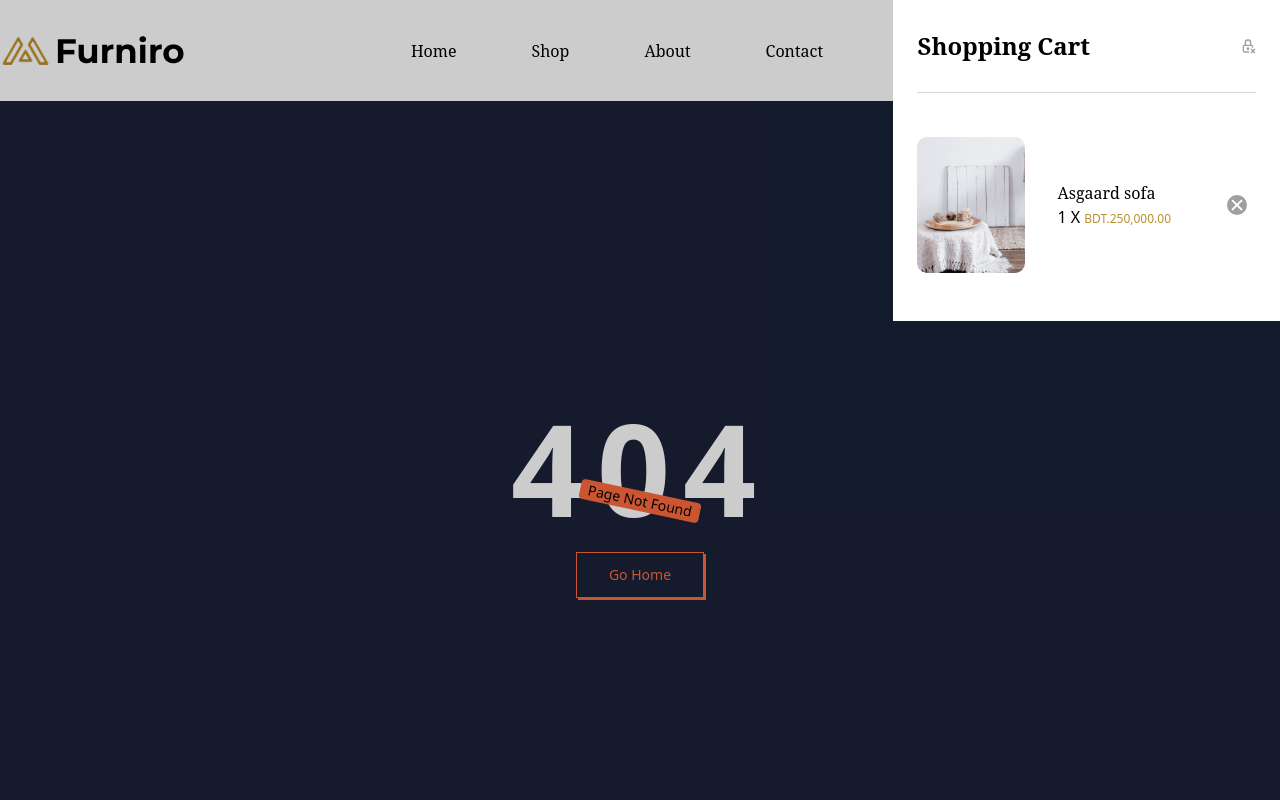
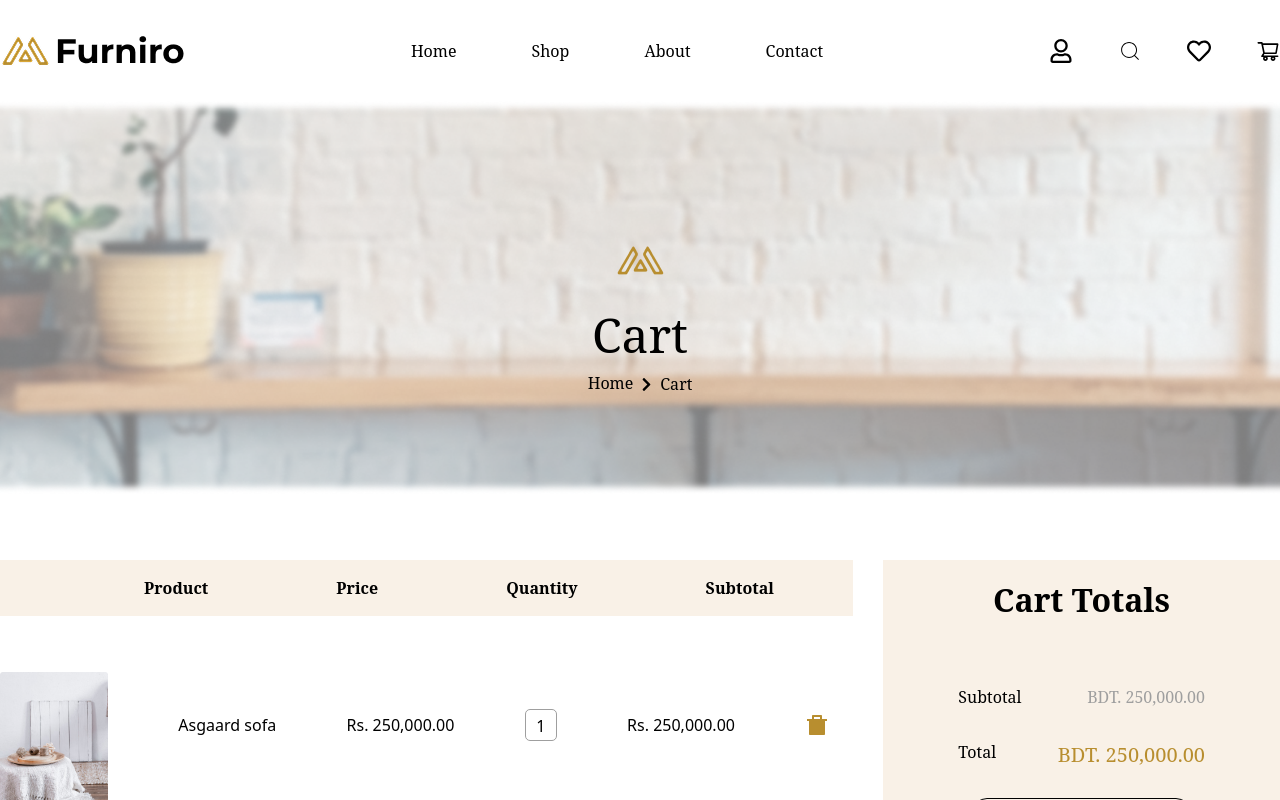
Before and after one commit to developerpalash-tech/Furniture, a React (Vite) app: page /cart in a window 1280 px wide. Shown: the top 800 px of the page. Built offline with nearby package versions, Linux system fonts and the light colour scheme.

Commit message:
Cart page add

```diff
--- a/src/App.jsx
+++ b/src/App.jsx
@@ -5,12 +5,14 @@ import Layout from './Components/Layout'
 import Home from './Pages/Home'
 import Shop from './Pages/Shop'
 import ErrorPage from './Components/ErrorPage'
+import Cart from './Pages/Cart'
 
 function App() {
   const myRoute=createBrowserRouter(createRoutesFromElements(
     <Route path='/' element={<Layout/>}>
       <Route index element={<Home/>}/>
       <Route path='/shop' element={<Shop/>}/>
+      <Route path='/cart' element={<Cart/>}/>
       <Route path='*' element={<ErrorPage/>}/>
 
     </Route>
--- a/src/Components/Card/CardSidebar.jsx
+++ /dev/null
@@ -1,21 +0,0 @@
-import { TbLockX } from "react-icons/tb";
-import SidebarItem from "./SidebarItem";
-
-
-const CardSidebar = () => {
-  return (
-    <>
-        <div className=" z-10 top-0 right-0 w-full fixed h-full bg-[rgba(0,0,0,0.2)]">
-            <div className="w-fit py-7 px-6 bg-white ml-auto">
-                <div className=" flex justify-between items-center gap-[150px] pb-7 border-b border-b-[#D9D9D9] ">
-                    <h2 className='text-2xl text-black font-poppins font-semibold leading-[36px]'>Shopping Cart</h2>
-                    <TbLockX className="text-[#9F9F9F]"/>
-                </div>
-                <SidebarItem/>
-            </div>
-        </div>
-    </>
-  )
-}
-
-export default CardSidebar
--- /dev/null
+++ b/src/Components/Cart/CartSidebar.jsx
@@ -0,0 +1,39 @@
+import { TbLockX } from "react-icons/tb";
+import SidebarItem from "./SidebarItem";
+import Cartbutton from "./Cartbutton";
+import { useState } from "react";
+
+
+const CartSidebar = ({handelCartClose}) => {
+
+  return (
+    <>
+        <div className=" z-10 top-0 right-0 w-full fixed h-full bg-[rgba(0,0,0,0.2)]">
+            <div className="w-fit py-7  bg-white ml-auto h-[746px]">
+                <div className=" flex justify-between items-center gap-[150px] pb-7 border-b border-b-[#D9D9D9] px-6">
+                    <h2 className='text-2xl text-black font-poppins font-semibold leading-[36px]'>Shopping Cart</h2>
+                    <TbLockX className="text-[#9F9F9F] text-2xl" onClick={()=>handelCartClose(false)}/>
+                </div>
+                <div className="sidebar h-[460px] overflow-y-scroll px-6">
+                  <SidebarItem/>
+                  <SidebarItem/>
+                  <SidebarItem/>
+                  <SidebarItem/>
+                  <SidebarItem/>
+                  <SidebarItem/>
+                </div>
+                <div className="flex items-center pt-2 pb-6 border-b border-b-[#D9D9D9] px-6">
+                  <p className="text-base text-black font-poppins font-normal">Subtotal</p>
+                  <p className="text-base text-brandcolor font-poppins font-semibold pl-[100px]">BDT. 520,000.00</p>
+                </div>
+                <div className="flex justify-center items-center gap-[14px] pt-[26px] px-6">
+                  <Cartbutton path={"/cart"} title={"Cart"}/>
+                  <Cartbutton path={"/cart"} title={"Checkout"}/>
+                </div>
+            </div>
+        </div>
+    </>
+  )
+}
+
+export default CartSidebar
--- /dev/null
+++ b/src/Components/Cart/CartTotal.jsx
@@ -0,0 +1,53 @@
+import React from 'react'
+import image from '../../assets/Images/Dining.png'
+import { Link } from 'react-router-dom'
+import { RiDeleteBin7Fill } from "react-icons/ri";
+
+
+const CartTotal = () => {
+  return (
+    <section className='py-[66px]'>
+        <div className="container m-auto">
+            <div className="flex justify-between gap-[30px]">
+                <div className="w-8/12 ">
+                <ul className='flex  justify-between gap-32 text-base text-black font-poppins font-semibold py-4 px-[144px] bg-[#F9F1E7]'>
+                    <li><h3>Product</h3></li>
+                    <li><h3>Price</h3></li>
+                    <li><h3>Quantity</h3></li>
+                    <li><h3>Subtotal</h3></li>
+                </ul>
+                <div className="flex justify-between items-center pt-14">
+                    <div className="w-[108px] h-[105px]">
+                        <img src={image} alt="img" />
+                    </div>
+                    <p>Asgaard sofa</p>
+                    <p>Rs. 250,000.00</p>
+                    <div className="w-8 h-8 border-[1px] border-[#9F9F9F] rounded-[5px] text-center leading-8">1</div>
+                    <p>Rs. 250,000.00</p>
+                    <RiDeleteBin7Fill className='text-2xl text-brandcolor mr-6'/>
+                </div>
+                </div>
+                <div className="w-4/12 px-[75px] pt-4 pb-20 bg-[#F9F1E7]">
+                    <h2 className='text-center text-[32px] text-black font-poppins font-semibold leading-normal pb-[61px]'>Cart Totals</h2>
+                    <div className="flex justify-between items-center pb-[31px]">
+                        <h3 className='text-[16px] text-black font-poppins font-medium'>Subtotal</h3>
+                        <p className='text-[16px] text-[#9F9F9F] font-poppins font-normal'>BDT. 250,000.00</p>
+                    </div>
+                    <div className="flex justify-between pb-11">
+                        <h3 className='text-[16px] text-black font-poppins font-medium'>Total</h3>
+                        <p className='text-[20px] text-brandcolor font-poppins font-medium'>BDT. 250,000.00</p>
+                    </div>
+                    <div className="text-center text-[20px] text-black font-poppins font-normal">
+                    <Link to={'#'} className='py-4 px-15 border-[1px] border-black rounded-[15px]' >Check Out</Link>
+                    </div>
+                </div>
+
+            </div>
+        </div>
+
+    </section>
+
+  )
+}
+
+export default CartTotal
--- /dev/null
+++ b/src/Components/Cart/Cartbutton.jsx
@@ -0,0 +1,12 @@
+import React from 'react'
+import { Link } from 'react-router-dom'
+
+const Cartbutton = ({title,path}) => {
+  return (
+    <>
+        <Link to={path} className='py-[6px] px-[30px] border rounded-full border-black'>{title}</Link>
+    </>
+  )
+}
+
+export default Cartbutton
--- /dev/null
+++ b/src/Components/CommonBanner.jsx
@@ -0,0 +1,20 @@
+import React from 'react'
+import Breadcrumb from './Breadcrumb'
+import banner from '../assets/Images/shop_banner.png'
+import logo_icon from "../assets/Images/logo_icon.png"
+
+
+const CommonBanner = ({title}) => {
+  return (
+    <section className="pt-[121px] pb-[97px]" style={{backgroundImage: `url(${banner})`, backgroundRepeat:'no-repeat', backgroundPosition:'center', backgroundSize:'cover'}}>
+        <div className="container m-auto">
+            <img src={logo_icon} alt="logo_icon" className='m-auto'/>
+            <h2 className="text-center text-5xl text-black font-poppins font-medium leading-[72px]">{title}</h2>
+            <Breadcrumb/>
+        </div>
+    </section>
+
+  )
+}
+
+export default CommonBanner
--- a/src/Components/Home/Navbar.jsx
+++ b/src/Components/Home/Navbar.jsx
@@ -5,10 +5,15 @@ import { FaRegHeart, FaRegUser } from "react-icons/fa";
 import { CiSearch } from 'react-icons/ci';
 import { AiOutlineShoppingCart } from 'react-icons/ai';
 import { FaBarsStaggered } from "react-icons/fa6";
-import CardSidebar from '../Card/CardSidebar';
+import CardSidebar from '../Cart/CartSidebar';
 
 const Navbar = () => {
     const[show,setShow]=useState(false)
+    const[showSideCart,setshowSideCart]=useState(false)
+
+    const handelCartBar=()=>{
+        setshowSideCart()
+    }
   return (
     <>
       <nav className='py-[30px] relative'>
@@ -43,7 +48,8 @@ const Navbar = () => {
                             <li><Link to={'#'}><FaRegUser/></Link></li>
                             <li><Link to={'#'}><CiSearch/></Link></li>
                             <li><Link to={'#'}><FaRegHeart /></Link></li>
-                            <li><Link to={'#'}><AiOutlineShoppingCart /></Link></li>
+                            <li onClick={()=>setshowSideCart(!showSideCart)}><Link to={'#'}><AiOutlineShoppingCart /></Link></li>
+
                         </ul>
                     </div>
                     <button onClick={()=>setShow(!show)} className='block lg:hidden'>
@@ -53,7 +59,9 @@ const Navbar = () => {
                 </div>
             </div>
         </nav>
-        <CardSidebar />
+        {
+            showSideCart&&<CardSidebar handelCartClose={handelCartBar}/>
+        }
     </>
   )
 }
--- /dev/null
+++ b/src/Pages/Cart.jsx
@@ -0,0 +1,14 @@
+import React from 'react'
+import CommonBanner from '../Components/CommonBanner'
+import CartTotal from '../Components/Cart/CartTotal'
+
+const Cart = () => {
+  return (
+    <>
+        <CommonBanner title={"Cart"}/>
+        <CartTotal/>
+    </>
+  )
+}
+
+export default Cart
--- a/src/index.css
+++ b/src/index.css
@@ -73,3 +73,19 @@
 .pagination li.next a{
   @apply text-xl text-black font-poppins font-light leading-[30px]
 }
+
+
+.sidebar::-webkit-scrollbar {
+  width: 10px;
+}
+/* .sidebar::-webkit-scrollbar-track {
+  box-shadow: inset 0 0 5px #B88E2F;
+  border-radius: 10px;
+} */
+.sidebar::-webkit-scrollbar-thumb {
+  background: #B88E2F;
+  border-radius: 10px;
+}
+.sidebar::-webkit-scrollbar-thumb:hover {
+  background: #e4a513;
+}
```
Also changed, not shown: src/Components/Cart/SidebarItem.jsx (renamed from src/Components/Card/SidebarItem.jsx), src/assets/Images/logo_icon.png (added).
